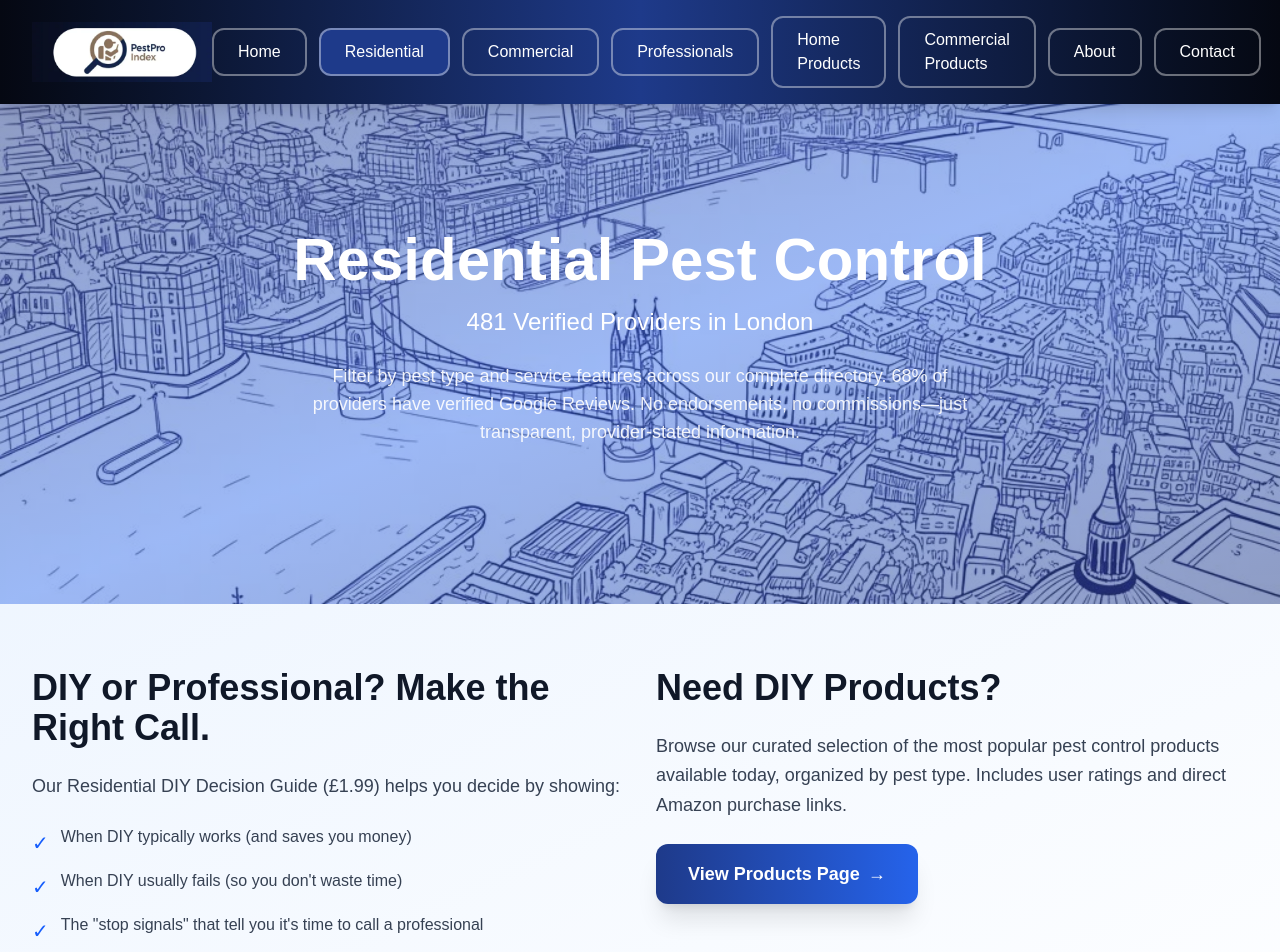
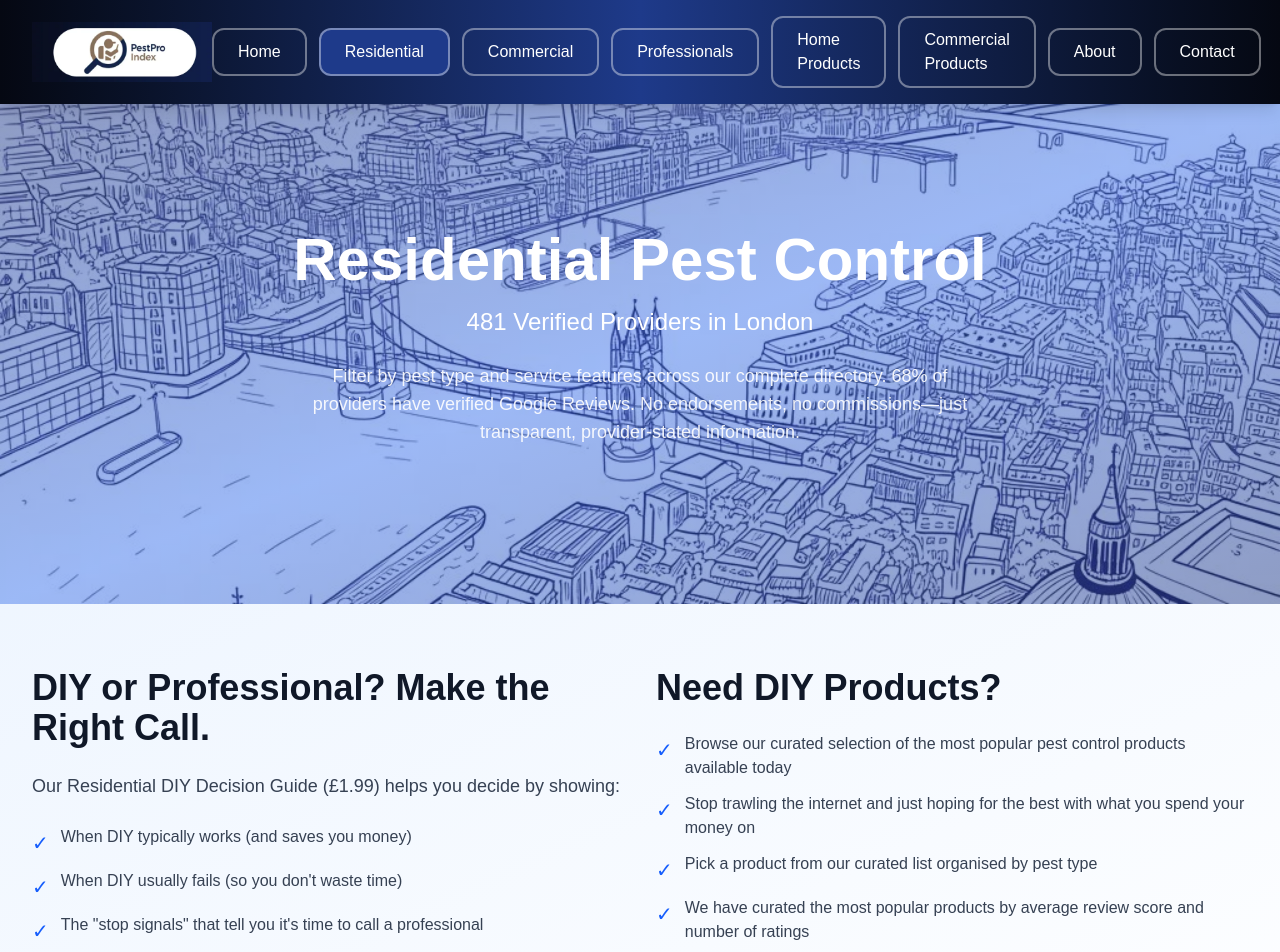
Before and after one commit to aarongeorghiades-hub/pestpro-index-v2-live, a Next.js app: page /residential in a window 1280 px wide. Shown: the top 952 px of the page. Built offline with nearby package versions, Linux system fonts and the light colour scheme; no server answers; the database is empty.

Commit message:
Fix: Add bullet points to products section and align buttons

```diff
--- a/app/residential/page.tsx
+++ b/app/residential/page.tsx
@@ -300,11 +300,30 @@ export default function ResidentialPage() {
               <h2 className="text-4xl font-black text-gray-900 mb-6">
                 Need DIY Products?
               </h2>
-              <p className="text-lg text-gray-700 leading-relaxed mb-6">
-                Browse our curated selection of the most popular pest control products available today, organized by pest type. Includes user ratings and direct Amazon purchase links.
-              </p>
+              {/* 4 Bullets */}
+              <div className="space-y-3 mb-8">
+                <div className="flex items-start gap-3">
+                  <span className="text-blue-600 text-xl mt-1">✓</span>
+                  <p className="text-gray-700">Browse our curated selection of the most popular pest control products available today</p>
+                </div>
+                <div className="flex items-start gap-3">
+                  <span className="text-blue-600 text-xl mt-1">✓</span>
+                  <p className="text-gray-700">Stop trawling the internet and just hoping for the best with what you spend your money on</p>
+                </div>
+                <div className="flex items-start gap-3">
+                  <span className="text-blue-600 text-xl mt-1">✓</span>
+                  <p className="text-gray-700">Pick a product from our curated list organised by pest type</p>
+                </div>
+                <div className="flex items-start gap-3">
+                  <span className="text-blue-600 text-xl mt-1">✓</span>
+                  <p className="text-gray-700">We have curated the most popular products by average review score and number of ratings</p>
+                </div>
+              </div>
 
               {/* Button */}
+              <p className="text-sm text-gray-500 mb-6">
+                Organized by pest type with direct Amazon purchase links.
+              </p>
               <Link
                 href="/products"
                 className="inline-flex items-center justify-center gap-2 px-8 py-4 bg-gradient-to-r from-[#1e3a8a] to-[#2563eb] text-white text-lg font-bold rounded-xl hover:from-[#2563eb] hover:to-[#3b82f6] transition-all duration-300 shadow-xl hover:shadow-2xl hover:-translate-y-1"
```
